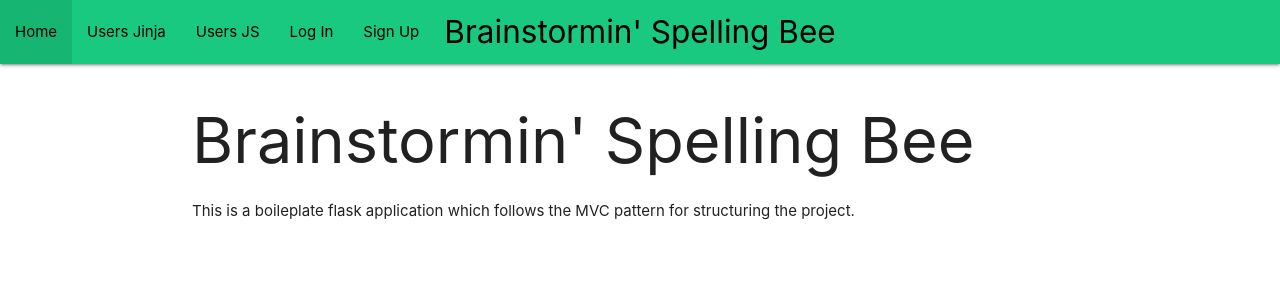
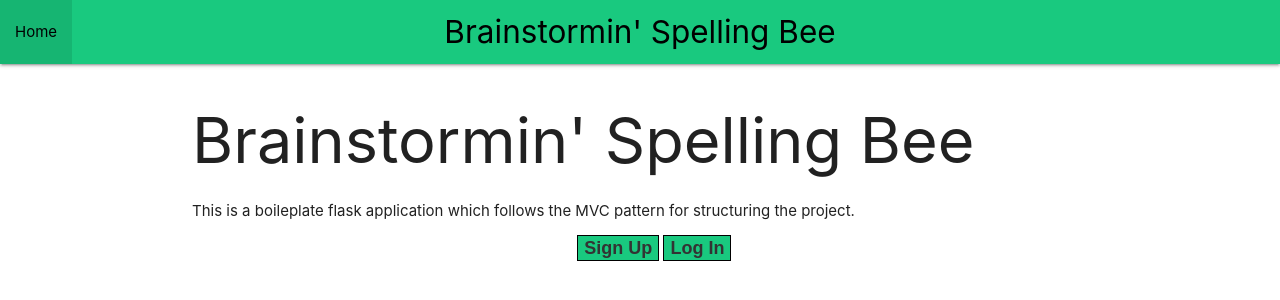
Before and after one commit to KhalHam1/Brainstormin-Spelling-Bee, a Flask app: page / in a window 1280 px wide. Shown: the top 300 px of the page. Run offline with Flask 2, Linux system fonts and the light colour scheme.

Commit message:
signup complete. SQL Alchemy Works. User Authentication Implementation Unsuccessful thus far.

```diff
--- a/App/main.py
+++ b/App/main.py
@@ -24,6 +24,7 @@ views = [
     api_views
 ]
 
+
 def add_views(app, views):
     for view in views:
         app.register_blueprint(view)
@@ -44,8 +45,6 @@ def loadConfig(app, config):
 
 def create_app(config={}):
     app = Flask(__name__, static_url_path='/static')
-    #login_manager = LoginManager()
-    # login_manager.init_app(app)
     CORS(app)
     loadConfig(app, config)
     app.config['SQLALCHEMY_TRACK_MODIFICATIONS'] = False
--- a/App/templates/index.html
+++ b/App/templates/index.html
@@ -1,3 +1,20 @@
+<style>
+    .button {
+        font: bold 18px Arial;
+        text-decoration: none;
+        background-color: rgb(25, 201, 127);
+        color: #333333;
+        padding: 2px 6px 2px 6px;
+        border-top: 1px solid black;
+        border-right: 1px solid black;
+        border-bottom: 1px solid black;
+        border-left: 1px solid black;
+}
+    .button1 {
+        margin-left: 43%;
+    }
+
+</style>
 {% extends "layout.html" %}
 {% block title %}{% endblock %}
 {% block page %}Brainstormin' Spelling Bee{% endblock %}
@@ -7,4 +24,16 @@
 {% block content %}
     <h1>Brainstormin' Spelling Bee</h1>
     <p>This is a boileplate flask application which follows the MVC pattern for structuring the project.</p>
+
+    <div class="row">
+        <!-- <button class="button button1">Log In</button> -->
+        <a class = "button button1" href="/signup">Sign Up</a>
+        <a class = "button" href="/login">Log In</a>
+        <!-- <form class="col s12 m8 offset-m2">
+            {{ form.csrf_token }}
+            <div class="input-field col s12 m8 offset-m2">
+              {{form.submit}}
+            </div>
+        </form> -->
+    </div>
 {% endblock %}
--- a/App/templates/layout.html
+++ b/App/templates/layout.html
@@ -19,10 +19,10 @@
         <div class="nav-wrapper">
             <ul id="nav-mobile" style="color:black;">
                 <li><a href="/" style="color:black;">Home</a></li>
-                <li><a href="/users" style="color:black;">Users Jinja</a></li>
+                <!-- <li><a href="/users" style="color:black;">Users Jinja</a></li>
                 <li><a href="/static/users" style="color:black;">Users JS</a></li>
                 <li><a href="/login" style="color:black;">Log In</a></li>
-                <li><a href="/signup" style="color:black;">Sign Up</a></li>
+                <li><a href="/signup" style="color:black;">Sign Up</a></li> -->
             </ul>
         </div>
       </div>
--- a/App/templates/signup.html
+++ b/App/templates/signup.html
@@ -17,11 +17,6 @@
         </div>
 
         <div class="input-field col s12 m8 offset-m2">
-          {{form.email(size=50, class="validate")}}
-          {{ form.email.label }}
-        </div>
-
-        <div class="input-field col s12 m8 offset-m2">
           {{form.password(size=20, class="validate")}}
           {{ form.password.label }}
         </div>
--- a/App/views/api.py
+++ b/App/views/api.py
@@ -1,7 +1,17 @@
-from flask import Blueprint, redirect, render_template, request, send_from_directory
+from flask import Blueprint, redirect, render_template, request, send_from_directory, redirect, url_for
+from flask_wtf import FlaskForm
+from wtforms import StringField, PasswordField, SubmitField
+from wtforms.validators import InputRequired, EqualTo, Email
 
 api_views = Blueprint('api_views', __name__, template_folder='../templates')
 
-@api_views.route('/', methods=['GET'])
-def get_api_docs():
-    return render_template('index.html')
+class login_button(FlaskForm):
+  submit = SubmitField('Login', render_kw={'class': 'btn waves-effect waves-light white-text'})
+
+class signup_button(FlaskForm):
+  submit = SubmitField('Sign Up', render_kw={'class': 'btn waves-effect waves-light white-text'})
+
+# @api_views.route('/', methods=['GET'])
+# def get_api_docs():
+#     form = signup_button()
+#     return render_template('index.html',form=form)
--- a/App/views/user.py
+++ b/App/views/user.py
@@ -6,46 +6,50 @@ from wtforms import StringField, PasswordField, SubmitField
 from wtforms.validators import InputRequired, EqualTo, Email
 
 
-#login_manager.init_app(app)
-# login_manager.init_app(app)
-
-''' Begin Flask Login Functions '''
-# login_manager = LoginManager()
-login_manager = LoginManager()
-@login_manager.user_loader
-def load_user(user_id):
-    return User.query.get(user_id)
-
-''' End Flask Login Functions '''
-
 from App.controllers import (
     create_user,
     get_all_users,
     get_all_users_json,
     check_user,
     get_user,
-    get_user_object
+    get_user_object,
+    delete_user
 )
 
 class SignUp(FlaskForm):
     username = StringField('username', validators=[InputRequired()])
-    email = StringField('email', validators=[Email(), InputRequired()])
     password = PasswordField('New Password', validators=[InputRequired(), EqualTo('confirm', message='Passwords Must Match')])
     confirm = PasswordField('Repeat Password')
     submit = SubmitField('Sign Up', render_kw={'class': 'btn waves-effect waves-light white-text'})
 
 class LogIn(FlaskForm):
   username = StringField('username', validators=[InputRequired()])
-  password = PasswordField('New Password', validators=[InputRequired()])
+  password = PasswordField('Password', validators=[InputRequired()])
   submit = SubmitField('Login', render_kw={'class': 'btn waves-effect waves-light white-text'})
+
+class login_button(FlaskForm):
+  submit = SubmitField('Login', render_kw={'class': 'btn waves-effect waves-light white-text'})
+
+class signup_button(FlaskForm):
+  submit = SubmitField('Sign Up', render_kw={'class': 'btn waves-effect waves-light white-text'})
 
 user_views = Blueprint('user_views', __name__, template_folder='../templates')
 
+@user_views.route('/', methods=['GET'])
+def display_home():
+    form=signup_button()
+    return render_template('index.html', form=form)
+
+# @user_views.route('/', methods=['POST'])
+# def display_home_action1():
+#     form = signup_button()
+#     return render_template('signup.html',form=form)
 
 @user_views.route('/users', methods=['GET'])
 def get_user_page():
     users = get_all_users()
     return render_template('users.html', users=users)
+
 
 @user_views.route('/api/users')
 def client_app():
@@ -62,6 +66,11 @@ def signUpAction():
     form = SignUp()
     if form.validate_on_submit():
         data = request.form
+        old_user = get_user(username = data['username'])
+        if old_user:
+            flash('User Already Exists.')
+            return render_template('signup.html', form=form)
+
         new_user = create_user(username = data['username'], password=data['password'])
         # new_user.set_password(data['password'])
         flash('Account Created!')
@@ -79,7 +88,6 @@ def login():
     return render_template('login.html', form=form)
 
 @user_views.route('/login', methods=['POST'])
-@login_manager.user_loader
 def loginAction():
     form = LogIn()
     if form.validate_on_submit():
@@ -88,13 +96,25 @@ def loginAction():
         if success:
             flash('Logged In Successfully.')
             user = get_user(data['username'])
+            # userId = user
             print(user)
             user_object = get_user_object(data['username'])
             #login_user(user_object)
-            return render_template('login.html', form=form)
-        flash('Login Failed')
+            return render_template('difficulty.html', form=form)
+        flash('Invalid Credentials')
         return render_template('login.html', form=form)
 
+
+@user_views.route('/delete/<int:id>')
+def delete(id):
+    form=signup_button()
+    try:
+        delete_user(id)
+        flash('User deleted successfully')
+        return render_template('index.html', form = form)
+    except:
+        flash('User was not deleted.')
+        return render_template('index.html', form = form)
 
 
 # @app.route('/login', methods=['POST'])
```
Also changed, not shown: App/controllers/user.py (+11 -2 lines), App/templates/difficulty.html (added, +11 -0 lines), App/models/user.py (line endings or trailing spaces).
